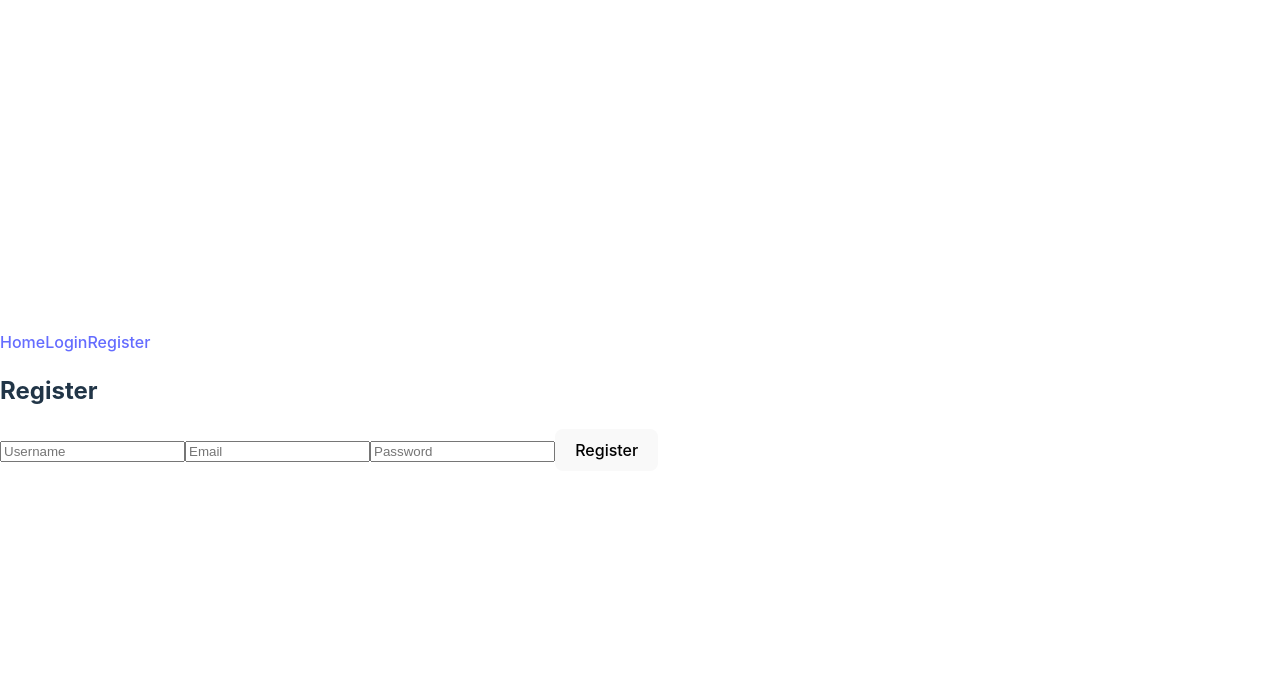
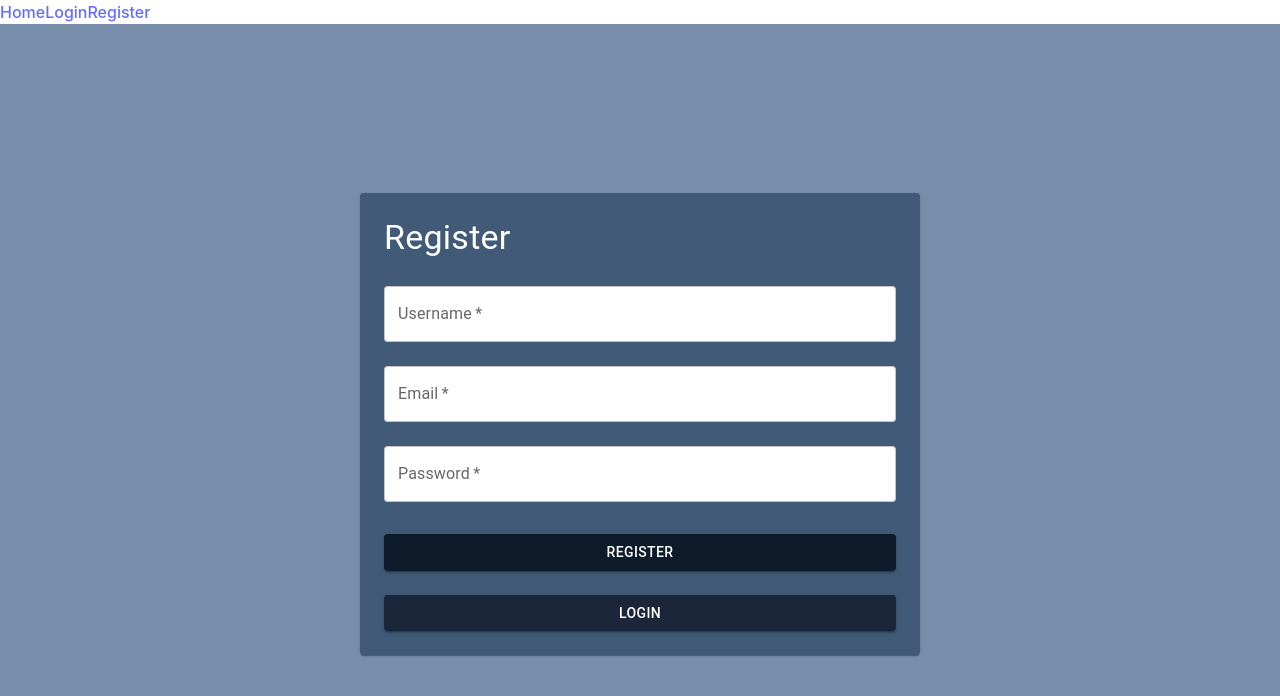
Before and after one commit to DhananjayKhodaskar/blog-app-fe, a React (Vite) app: page /register in a window 1280 px wide. Shown: the top 696 px of the page. Built offline with nearby package versions, Linux system fonts and the light colour scheme.

Commit message:
added styling for some of the compoenent

```diff
--- a/package.json
+++ b/package.json
@@ -10,6 +10,9 @@
     "preview": "vite preview"
   },
   "dependencies": {
+    "@emotion/react": "^11.13.3",
+    "@emotion/styled": "^11.13.0",
+    "@mui/material": "^6.1.4",
     "axios": "^1.7.7",
     "bcryptjs": "^2.4.3",
     "jwt-decode": "^4.0.0",
--- a/src/components/Auth/Login.jsx
+++ b/src/components/Auth/Login.jsx
@@ -1,4 +1,12 @@
 import React, { useState, useContext } from "react";
+import {
+  Container,
+  TextField,
+  Button,
+  Typography,
+  Box,
+  Card,
+} from "@mui/material";
 import api from "../../api";
 import { useNavigate } from "react-router-dom";
 import { AuthContext } from "../../context/AuthContext.jsx";
@@ -8,35 +16,98 @@ const Login = () => {
   const [password, setPassword] = useState("");
   const { login } = useContext(AuthContext);
   const navigate = useNavigate();
+  const [error, setError] = useState();
+  const [loading, setLoading] = useState(false);
 
   const handleSubmit = async (e) => {
     e.preventDefault();
+    setLoading(true);
     try {
       const response = await api.post("/auth/login", { email, password });
       login(response.data.token);
       navigate("/");
     } catch (error) {
       console.error("Error logging in:", error);
+      setError("Invalid email or password.");
+    } finally {
+      setLoading(false);
     }
   };
 
   return (
-    <form onSubmit={handleSubmit}>
-      <h2>Login</h2>
-      <input
-        type="email"
-        placeholder="Email"
-        onChange={(e) => setEmail(e.target.value)}
-        required
-      />
-      <input
-        type="password"
-        placeholder="Password"
-        onChange={(e) => setPassword(e.target.value)}
-        required
-      />
-      <button type="submit">Login</button>
-    </form>
+    <Container
+      maxWidth="false"
+      sx={{
+        display: "flex",
+        height: "100vh",
+        width: "100vw",
+        justifyContent: "center",
+        alignItems: "center",
+        backgroundColor: "#778DA9",
+      }}
+    >
+      <Card
+        sx={{
+          padding: 3,
+          width: "40vw",
+          backgroundColor: "#415A77",
+          color: "white",
+        }}
+      >
+        <Box component="form" onSubmit={handleSubmit}>
+          <Typography variant="h4" gutterBottom>
+            Login
+          </Typography>
+
+          <TextField
+            fullWidth
+            label="Email"
+            name="email"
+            value={email}
+            onChange={(e) => setEmail(e.target.value)}
+            margin="normal"
+            required
+            type="email"
+            sx={{ backgroundColor: "#ffffff", borderRadius: 1 }}
+          />
+          <TextField
+            fullWidth
+            label="Password"
+            name="password"
+            type="password"
+            value={password}
+            onChange={(e) => setPassword(e.target.value)}
+            margin="normal"
+            required
+            sx={{ backgroundColor: "#ffffff", borderRadius: 1 }}
+          />
+          {error && (
+            <Typography color="error" mt={2}>
+              {error}
+            </Typography>
+          )}
+          <Button
+            fullWidth
+            variant="contained"
+            color="primary"
+            type="submit"
+            sx={{ mt: 3, backgroundColor: "#0D1B2A" }}
+            disabled={loading}
+          >
+            {loading ? "Logging in..." : "Login"}
+          </Button>
+          <Button
+            fullWidth
+            variant="contained"
+            color="secondary"
+            sx={{ mt: 3, backgroundColor: "#1B263B" }}
+            onClick={() => navigate("/register")}
+          >
+            Register
+          </Button>
+        </Box>
+      </Card>
+    </Container>
   );
 };
 
--- a/src/components/Auth/Register.jsx
+++ b/src/components/Auth/Register.jsx
@@ -1,4 +1,12 @@
 import React, { useState } from "react";
+import {
+  Container,
+  TextField,
+  Button,
+  Typography,
+  Box,
+  Card,
+} from "@mui/material";
 import api from "../../api";
 import { useNavigate } from "react-router-dom";
 
@@ -6,41 +14,108 @@ const Register = () => {
   const [username, setUsername] = useState("");
   const [email, setEmail] = useState("");
   const [password, setPassword] = useState("");
+  const [error, setError] = useState();
+  const [loading, setLoading] = useState(false);
   const navigate = useNavigate();
 
   const handleSubmit = async (e) => {
     e.preventDefault();
+    setLoading(true);
     try {
       await api.post("/auth/register", { username, email, password });
       navigate("/login");
     } catch (error) {
       console.error("Error registering user:", error);
+      setError("Registration failed. Please try again.");
+    } finally {
+      setLoading(false);
     }
   };
 
   return (
-    <form onSubmit={handleSubmit}>
-      <h2>Register</h2>
-      <input
-        type="text"
-        placeholder="Username"
+    <Container
+      maxWidth="false"
+      sx={{
+        display: "flex",
+        height: "100vh",
+        width: "100vw",
+        justifyContent: "center",
+        alignItems: "center",
+        backgroundColor: "#778DA9",
+      }}
+    >
+      <Card
+        sx={{
+          padding: 3,
+          width: "40vw",
+          backgroundColor: "#415A77",
+          color: "white",
+        }}
+      >
+        <Box component="form" onSubmit={handleSubmit}>
+          <Typography variant="h4" gutterBottom>
+            Register
+          </Typography>
+
+          <TextField
+            fullWidth
+            label="Username"
+            name="username"
+            value={username}
             onChange={(e) => setUsername(e.target.value)}
+            margin="normal"
             required
+            sx={{ backgroundColor: "#ffffff", borderRadius: 1 }}
           />
-      <input
+          <TextField
+            fullWidth
+            label="Email"
+            name="email"
+            value={email}
+            onChange={(e) => setEmail(e.target.value)}
+            margin="normal"
+            required
             type="email"
-        placeholder="Email"
-        onChange={(e) => setEmail(e.target.value)}
+            sx={{ backgroundColor: "#ffffff", borderRadius: 1 }}
+          />
+          <TextField
+            fullWidth
+            label="Password"
+            name="password"
+            type="password"
+            value={password}
+            onChange={(e) => setPassword(e.target.value)}
+            margin="normal"
             required
+            sx={{ backgroundColor: "#ffffff", borderRadius: 1 }}
           />
-      <input
-        type="password"
-        placeholder="Password"
-        onChange={(e) => setPassword(e.target.value)}
-        required
-      />
-      <button type="submit">Register</button>
-    </form>
+          {error && (
+            <Typography color="error" mt={2}>
+              {error}
+            </Typography>
+          )}
+          <Button
+            fullWidth
+            variant="contained"
+            color="primary"
+            type="submit"
+            sx={{ mt: 3, backgroundColor: "#0D1B2A" }}
+            disabled={loading}
+          >
+            {loading ? "Registering..." : "Register"}
+          </Button>
+          <Button
+            fullWidth
+            variant="contained"
+            color="secondary"
+            sx={{ mt: 3, backgroundColor: "#1B263B" }}
+            onClick={() => navigate("/login")}
+          >
+            Login
+          </Button>
+        </Box>
+      </Card>
+    </Container>
   );
 };
 
--- a/src/components/Blog/CreatePost.jsx
+++ b/src/components/Blog/CreatePost.jsx
@@ -1,38 +1,94 @@
 import React, { useState } from "react";
+import { Container, TextField, Button, Typography, Box, Card } from "@mui/material";
 import api from "../../api";
 import { useNavigate } from "react-router-dom";
 
 const CreatePost = () => {
   const [title, setTitle] = useState("");
   const [content, setContent] = useState("");
+  const [error, setError] = useState();
+  const [loading, setLoading] = useState(false);
   const navigate = useNavigate();
 
   const handleSubmit = async (e) => {
     e.preventDefault();
+    setLoading(true);
     try {
       await api.post("/posts", { title, content });
       navigate("/");
     } catch (error) {
       console.error("Error creating post:", error);
+      setError("Failed to create post. Please try again.");
+    } finally {
+      setLoading(false);
     }
   };
 
   return (
-    <form onSubmit={handleSubmit}>
-      <h2>Create Post</h2>
-      <input
-        type="text"
-        placeholder="Title"
+    <Container
+      maxWidth="false"
+      sx={{
+        display: "flex",
+        height: "100vh",
+        width: "100vw",
+        justifyContent: "center",
+        alignItems: "center",
+        backgroundColor: "#778DA9",
+      }}
+    >
+      <Card
+        sx={{
+          padding: 3,
+          width: "40vw",
+          backgroundColor: "#415A77",
+          color: "white",
+        }}
+      >
+        <Box component="form" onSubmit={handleSubmit}>
+          <Typography variant="h4" gutterBottom>
+            Create Post
+          </Typography>
+
+          <TextField
+            fullWidth
+            label="Title"
+            name="title"
+            value={title}
             onChange={(e) => setTitle(e.target.value)}
+            margin="normal"
             required
+            sx={{ backgroundColor: "#ffffff", borderRadius: 1 }}
           />
-      <textarea
-        placeholder="Content"
+          <TextField
+            fullWidth
+            label="Content"
+            name="content"
+            value={content}
             onChange={(e) => setContent(e.target.value)}
+            margin="normal"
             required
+            multiline
+            rows={4}
+            sx={{ backgroundColor: "#ffffff", borderRadius: 1 }}
           />
-      <button type="submit">Create</button>
-    </form>
+          {error && (
+            <Typography color="error" mt={2}>
+              {error}
+            </Typography>
+          )}
+          <Button
+            fullWidth
+            variant="contained"
+            color="primary"
+            type="submit"
+            sx={{ mt: 3, backgroundColor: "#0D1B2A" }}
+            disabled={loading}
+          >
+            {loading ? "Creating..." : "Create"}
+          </Button>
+        </Box>
+      </Card>
+    </Container>
   );
 };
 
--- a/src/components/Blog/EditPost.jsx
+++ b/src/components/Blog/EditPost.jsx
@@ -1,4 +1,12 @@
 import React, { useState, useEffect } from "react";
+import {
+  Container,
+  TextField,
+  Button,
+  Typography,
+  Box,
+  Card,
+} from "@mui/material";
 import api from "../../api";
 import { useParams, useNavigate } from "react-router-dom";
 
@@ -6,43 +14,103 @@ const EditPost = () => {
   const { id } = useParams();
   const [title, setTitle] = useState("");
   const [content, setContent] = useState("");
+  const [error, setError] = useState();
+  const [loading, setLoading] = useState(false);
   const navigate = useNavigate();
 
   useEffect(() => {
     const fetchPost = async () => {
+      try {
         const response = await api.get(`/posts/${id}`);
         setTitle(response.data.title);
         setContent(response.data.content);
+      } catch (error) {
+        console.error("Error fetching post:", error);
+        setError("Failed to fetch the post details.");
+      }
     };
     fetchPost();
   }, [id]);
 
   const handleSubmit = async (e) => {
     e.preventDefault();
+    setLoading(true);
     try {
       await api.put(`/posts/${id}`, { title, content });
       navigate("/");
     } catch (error) {
       console.error("Error updating post:", error);
+      setError("Failed to update the post. Please try again.");
+    } finally {
+      setLoading(false);
     }
   };
 
   return (
-    <form onSubmit={handleSubmit}>
-      <h2>Edit Post</h2>
-      <input
-        type="text"
+    <Container
+      maxWidth="false"
+      sx={{
+        display: "flex",
+        height: "100vh",
+        width: "100vw",
+        justifyContent: "center",
+        alignItems: "center",
+        backgroundColor: "#778DA9",
+      }}
+    >
+      <Card
+        sx={{
+          padding: 3,
+          width: "40vw",
+          backgroundColor: "#415A77",
+          color: "white",
+        }}
+      >
+        <Box component="form" onSubmit={handleSubmit}>
+          <Typography variant="h4" gutterBottom>
+            Edit Post
+          </Typography>
+
+          <TextField
+            fullWidth
+            label="Title"
+            name="title"
             value={title}
             onChange={(e) => setTitle(e.target.value)}
+            margin="normal"
             required
+            sx={{ backgroundColor: "#ffffff", borderRadius: 1 }}
           />
-      <textarea
+          <TextField
+            fullWidth
+            label="Content"
+            name="content"
             value={content}
             onChange={(e) => setContent(e.target.value)}
+            margin="normal"
             required
+            multiline
+            rows={4}
+            sx={{ backgroundColor: "#ffffff", borderRadius: 1 }}
           />
-      <button type="submit">Update</button>
-    </form>
+          {error && (
+            <Typography color="error" mt={2}>
+              {error}
+            </Typography>
+          )}
+          <Button
+            fullWidth
+            variant="contained"
+            color="primary"
+            type="submit"
+            sx={{ mt: 3, backgroundColor: "#0D1B2A" }}
+            disabled={loading}
+          >
+            {loading ? "Updating..." : "Update"}
+          </Button>
+        </Box>
+      </Card>
+    </Container>
   );
 };
 
```
Also changed, not shown: src/components/Blog/Post.jsx (+27 -11 lines), src/components/Blog/PostList.jsx (+30 -8 lines), 1 other file (tests, documents, lock files or other folders). Lines whose indentation alone changed are shown as unchanged.
